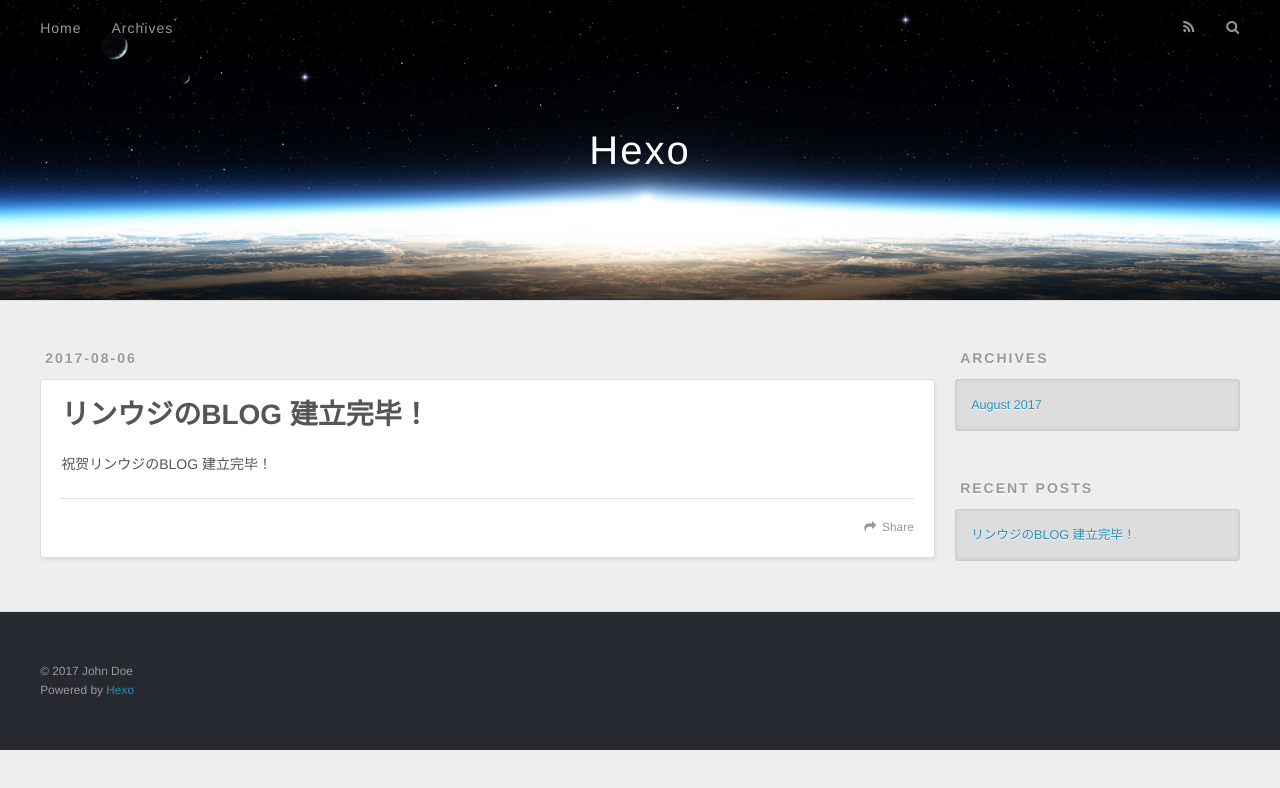
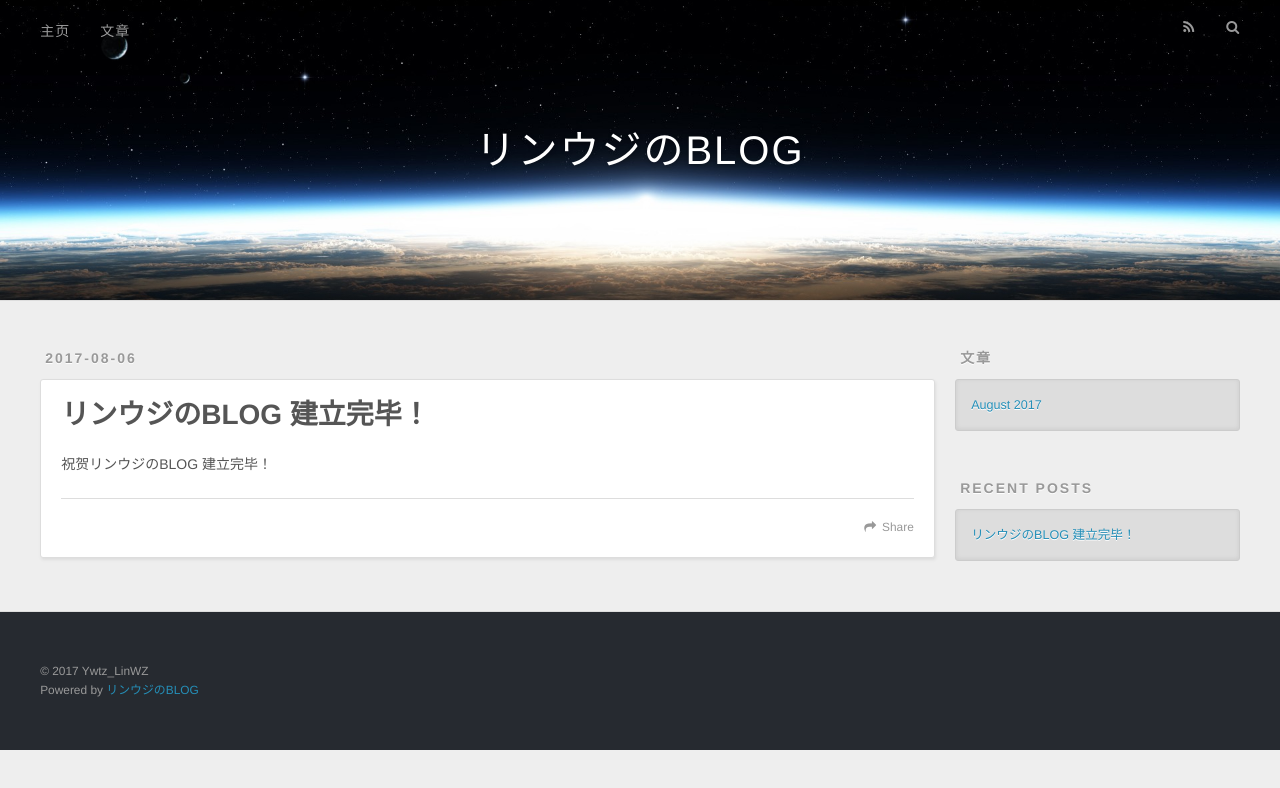
Before and after one commit to ywtz/ywtz.github.io, a plain HTML site: page index.html in a window 1280 px wide. Drawn offline with nearby package versions, Linux system fonts and the light colour scheme.

Commit message:
Site updated: 2017-08-06 23:48:20

```diff
--- a/index.html
+++ b/index.html
@@ -3,7 +3,7 @@
 <head>
   <meta charset="utf-8">
 
-  <title>Hexo</title>
+  <title>リンウジのBLOG</title>
   <meta name="viewport" content="width=device-width, initial-scale=1, maximum-scale=1">
   <meta property="og:type" content="website">
 <meta property="og:title" content="Hexo">
@@ -33,7 +33,7 @@
   <div id="header-outer" class="outer">
     <div id="header-title" class="inner">
       <h1 id="logo-wrap">
-        <a href="/" id="logo">Hexo</a>
+        <a href="/" id="logo">リンウジのBLOG</a>
       </h1>
 
     </div>
@@ -41,9 +41,9 @@
       <nav id="main-nav">
         <a id="main-nav-toggle" class="nav-icon"></a>
 
-          <a class="main-nav-link" href="/">Home</a>
+          <a class="main-nav-link" href="/">主页</a>
 
-          <a class="main-nav-link" href="/archives">Archives</a>
+          <a class="main-nav-link" href="/archives">文章</a>
 
       </nav>
       <nav id="sub-nav">
@@ -113,7 +113,7 @@
 
 
   <div class="widget-wrap">
-    <h3 class="widget-title">Archives</h3>
+    <h3 class="widget-title">文章</h3>
     <div class="widget">
       <ul class="archive-list"><li class="archive-list-item"><a class="archive-list-link" href="/archives/2017/08/">August 2017</a></li></ul>
     </div>
@@ -143,17 +143,17 @@
 
   <div class="outer">
     <div id="footer-info" class="inner">
-      &copy; 2017 John Doe<br>
-      Powered by <a href="http://hexo.io/" target="_blank">Hexo</a>
+      &copy; 2017 Ywtz_LinWZ<br>
+      Powered by <a href="http://ywtz.pw/" target="_blank">リンウジのBLOG</a>
     </div>
   </div>
 </footer>
     </div>
     <nav id="mobile-nav">
 
-    <a href="/" class="mobile-nav-link">Home</a>
+    <a href="/" class="mobile-nav-link">主页</a>
 
-    <a href="/archives" class="mobile-nav-link">Archives</a>
+    <a href="/archives" class="mobile-nav-link">文章</a>
 
 </nav>
 
```
